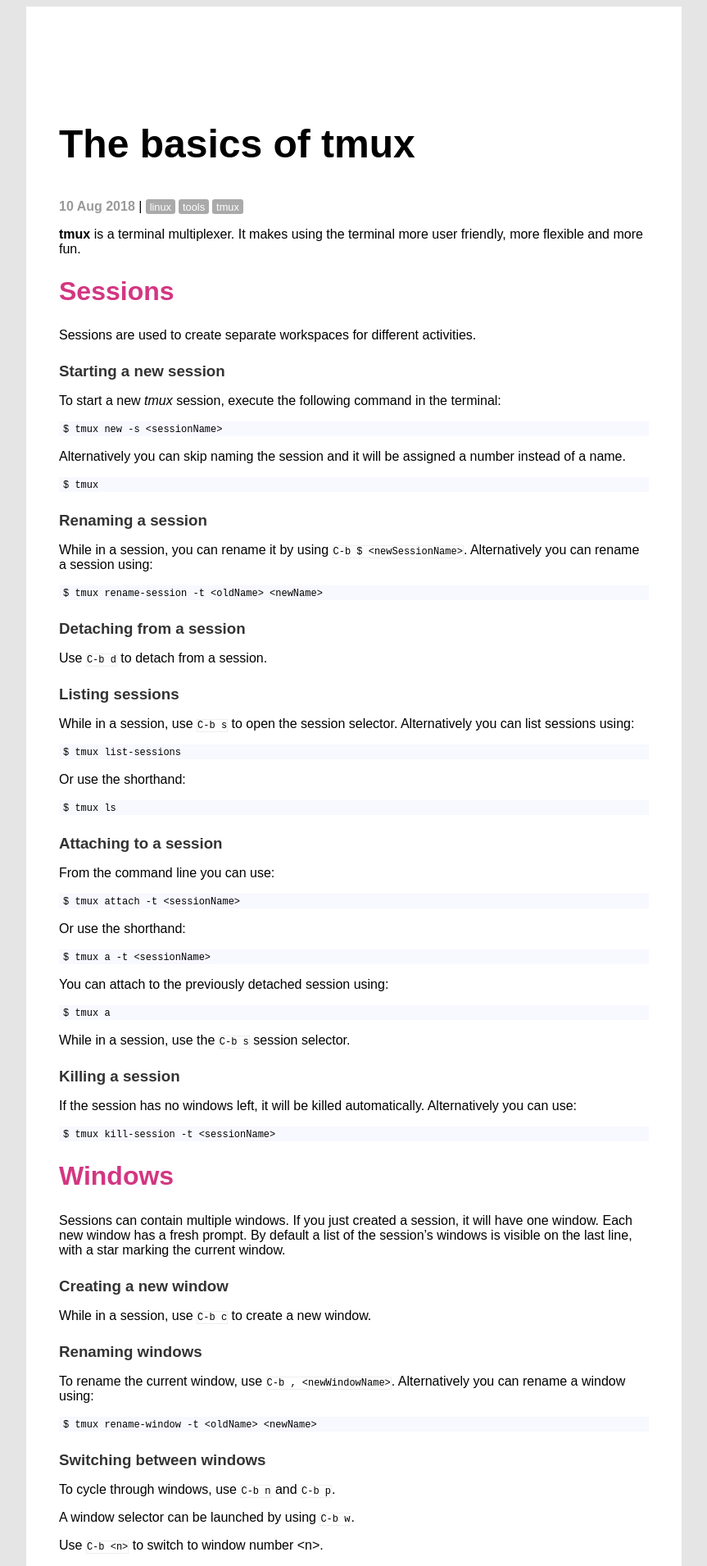
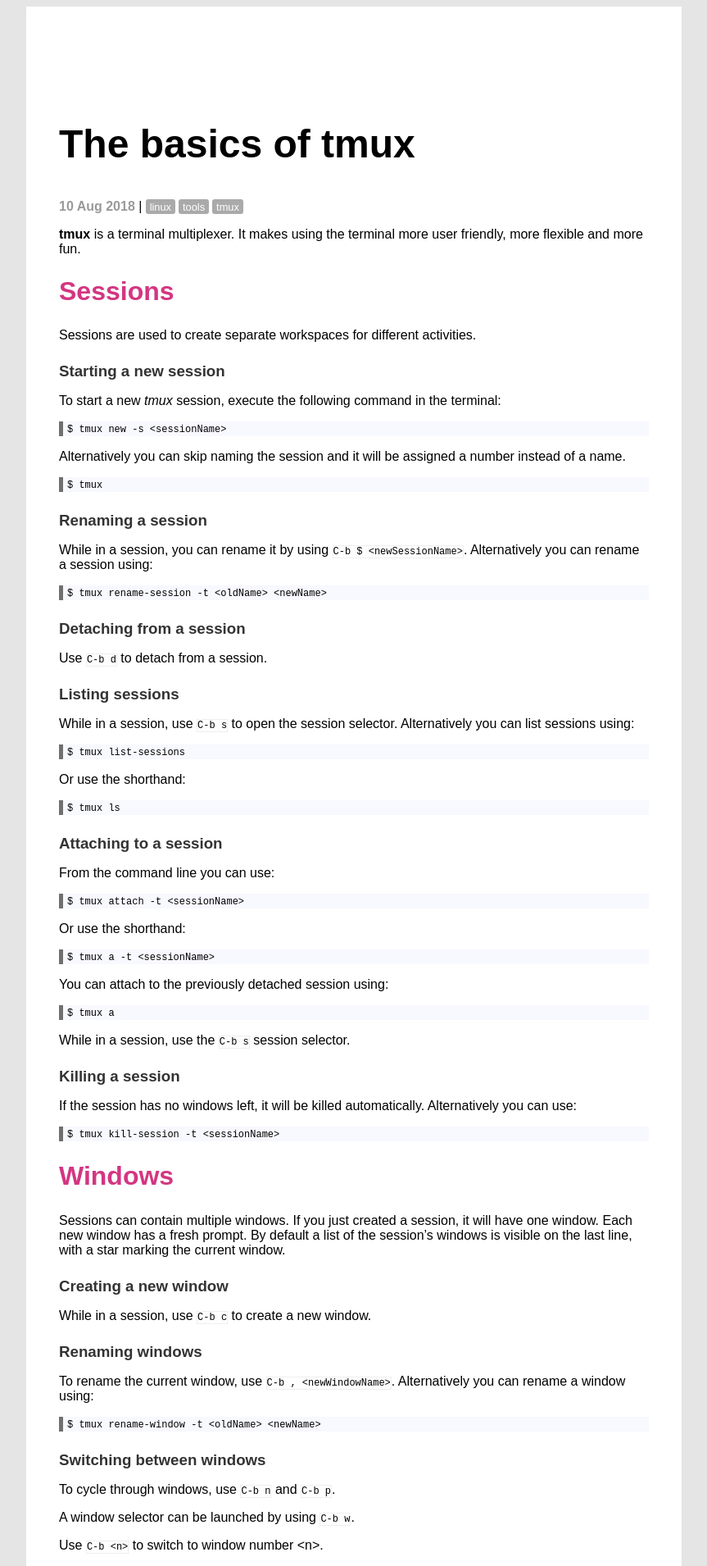
Before and after one commit to execas/execas.github.io, a Jekyll site: the page built from _posts/2018-08-10-the-basics-of-tmux.md, in a window 1280 px wide. Shown: the top 1910 px of the page at 82% size, without its empty margins (208-1071 px from the left). Built offline with Jekyll 4.4.1, drawn with Linux system fonts in a browser that asks for light colours.

Commit message:
Update execas.css

```diff
--- a/css/execas.css
+++ b/css/execas.css
@@ -18,6 +18,7 @@
 pre {
      background-color: #f8f8ff;
      padding-left: 5px;
+     border-left: 5px solid #707070;
 }
 
 pre code {
```
